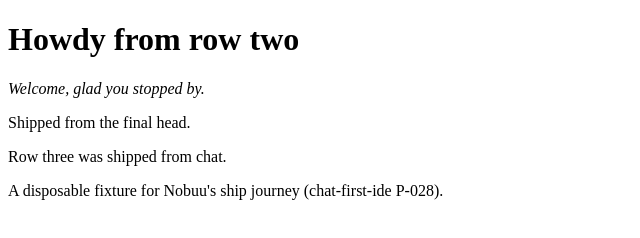
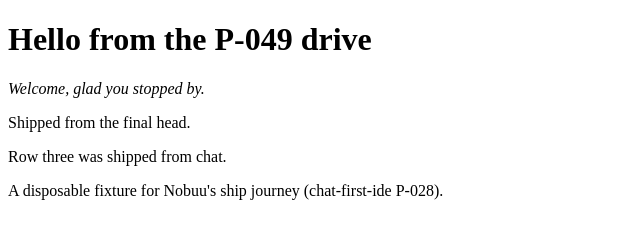
Before and after one commit to bryan-flowhighlevel/nobuu-fixture-cfi-p3-ship-20260922, a website: page site/index.html in a window 1280 px wide. Shown: the whole page, without its empty margins (0-640 px from the left). Drawn offline with Linux system fonts and the light colour scheme.

Commit message:
nobuu: Change the h1 element in site/index.html from 'Howdy from row two' to 'H

```diff
--- a/site/index.html
+++ b/site/index.html
@@ -2,7 +2,7 @@
 <html lang="en">
 <head><meta charset="utf-8"><title>Nobuu ship fixture</title></head>
 <body>
-<h1 id="greeting">Howdy from row two</h1>
+<h1 id="greeting">Hello from the P-049 drive</h1>
 <p id="welcome"><em>Welcome, glad you stopped by.</em></p>
 <p id="final">Shipped from the final head.</p>
 <p id="row3">Row three was shipped from chat.</p>
```
